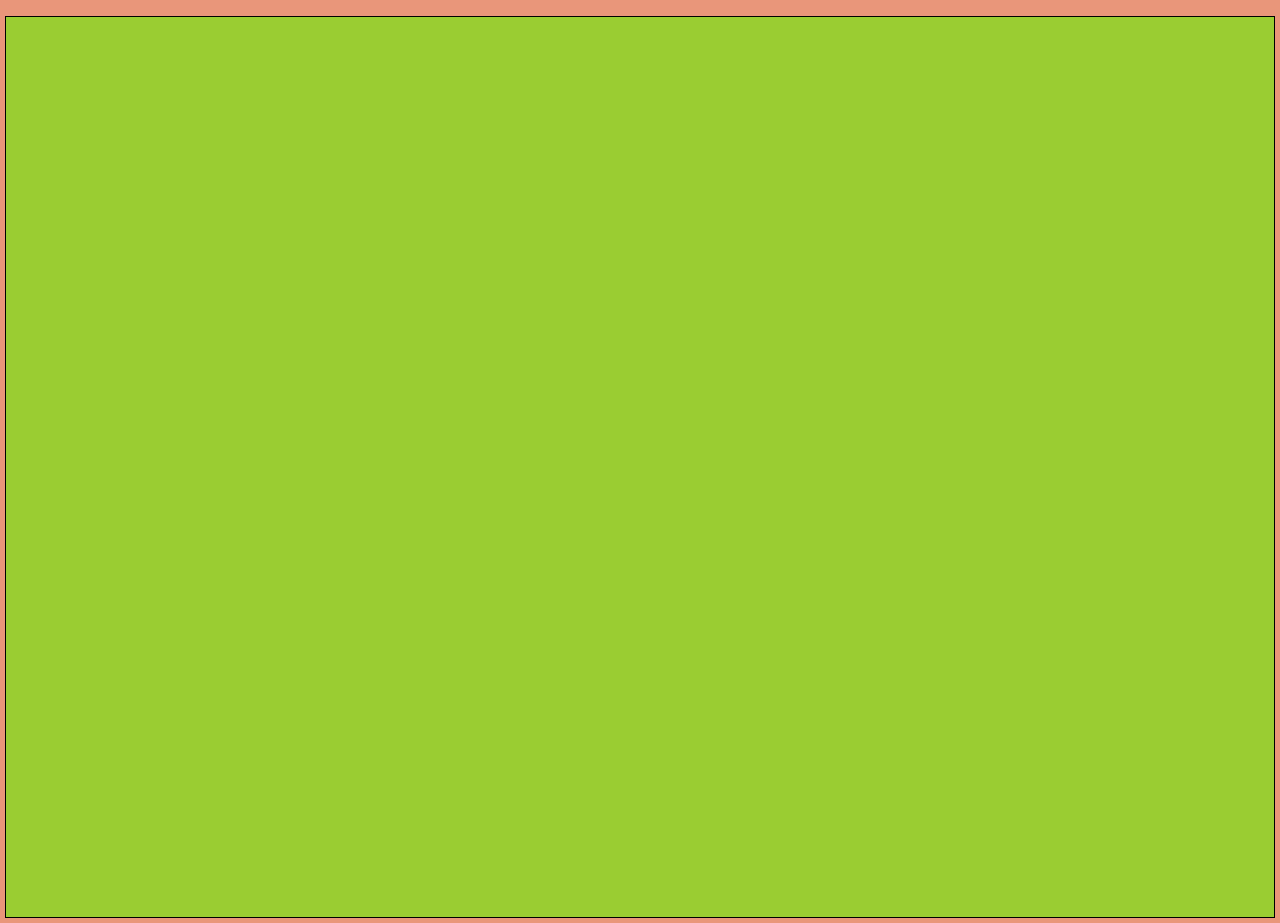
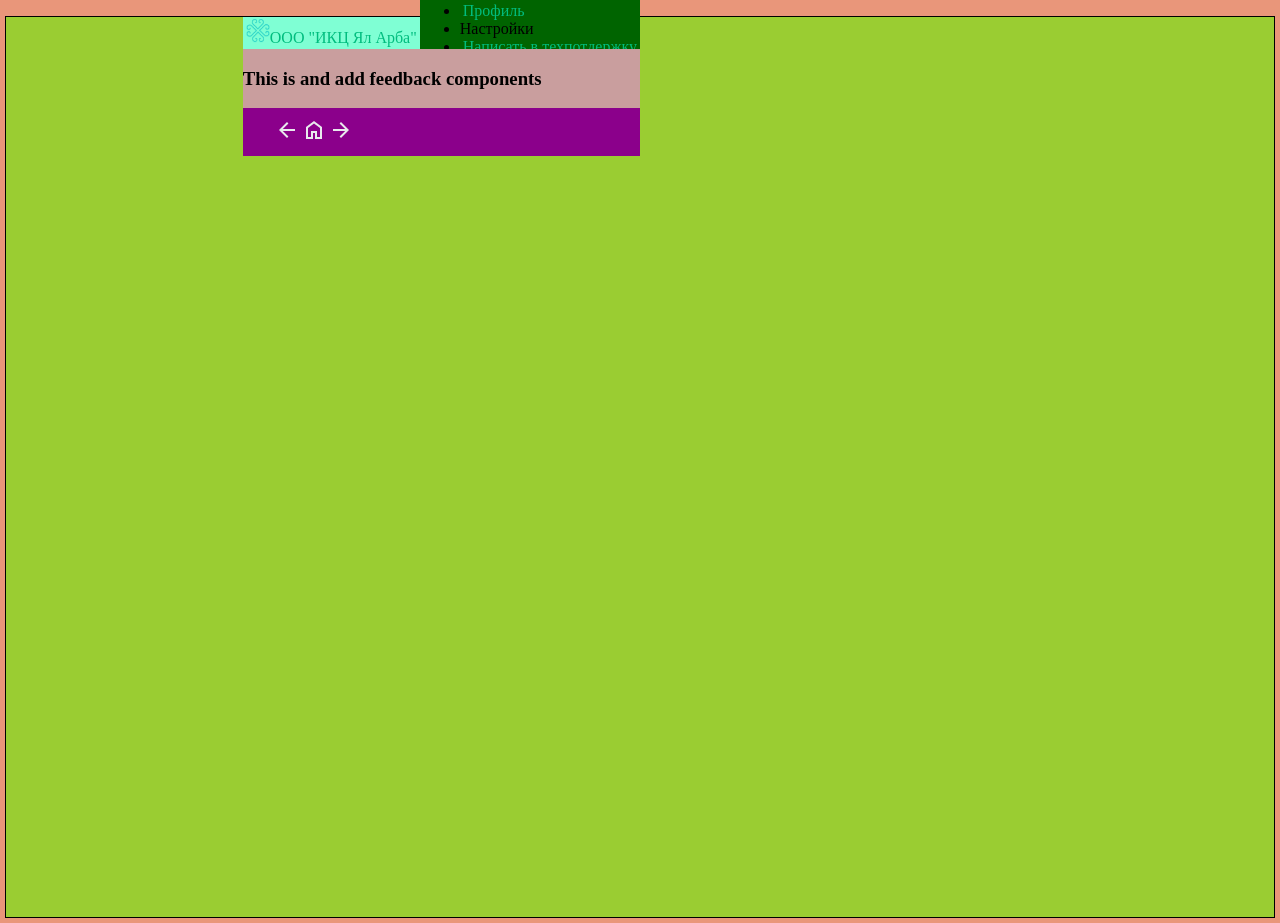
Before and after one commit to valitovgaziz/spa_, a Vue app: page /feetback in a window 1280 px wide. Before the commit this address had no page. Built offline with nearby package versions, Linux system fonts and the light colour scheme.

Commit message:
Feedback page, component and router added.

```diff
--- /dev/null
+++ b/src/components/feetback.vue
@@ -0,0 +1,17 @@
+<template>
+    <div class="fetback">
+        <h3>This is and add feedback components</h3>
+    </div>
+</template>
+
+<style scoped>
+.fetback{
+    background: rgb(201, 158, 158);
+}
+</style>
+
+<script>
+export default {
+    name: 'feedback',
+}
+</script>
--- a/src/components/header.vue
+++ b/src/components/header.vue
@@ -7,7 +7,7 @@
                 <li><router-link to="/profile">Профиль</router-link></li>
                 <li>Настройки</li>
                 <li><router-link to="/support">Написать в техпотдержку</router-link></li>
-                <li>Оставить отзыв</li>
+                <li> <router-link to="/feetback">Оставить отзыв</router-link></li>
                 <li>Вход/Выход</li>
             </ul>
         </div>
--- a/src/components/support.vue
+++ b/src/components/support.vue
@@ -1,10 +1,10 @@
 <template>
-    <div class="support">
+    <div class="main">
         <h3>This is an message send to support page</h3>
     </div>
 </template>
 
-<style>
+<style scoped>
 .support {
     background-color: darkkhaki;
 }
--- a/src/router/index.js
+++ b/src/router/index.js
@@ -1,5 +1,4 @@
 import { createRouter, createWebHistory } from 'vue-router'
-import HomeView from '../views/HomeView.vue'
 
 const router = createRouter({
   history: createWebHistory(import.meta.env.BASE_URL),
@@ -7,7 +6,7 @@ const router = createRouter({
     {
       path: '/',
       name: 'home',
-      component: HomeView,
+      component: () => import('../views/HomeView.vue'),
     },
     {
       path: '/about',
@@ -25,7 +24,12 @@ const router = createRouter({
     {
       path: '/support',
       name: 'support',
-      component: () => import('../views/Support.vue'),
+      component: () => import('../views/SupportView.vue'),
+    },
+    {
+      path: '/feetback',
+      name: 'feetback',
+      component: () => import('../views/FeetbackView.vue'),
     }
   ],
 })
--- a/src/views/AboutView.vue
+++ b/src/views/AboutView.vue
@@ -7,11 +7,6 @@
 </template>
 
 <style scoped>
-@media (min-width: 1024px) {
-  .about {
-    background-color: rgb(179, 231, 185);
-  }
-}
 </style>
 
 
--- /dev/null
+++ b/src/views/FeetbackView.vue
@@ -0,0 +1,26 @@
+<template>
+    <div class="main">
+        <Header />
+        <Feetback />
+        <Footer />
+    </div>
+</template>
+
+<style scoped>
+</style>
+
+
+
+<script>
+import Header from '../components/header.vue';
+import Footer from '../components/footer.vue';
+import Feetback from '../components/feetback.vue';
+
+export default {
+    components: {
+        Header,
+        Footer,
+        Feetback,
+    },
+};
+</script>
--- a/src/views/HomeView.vue
+++ b/src/views/HomeView.vue
@@ -7,7 +7,7 @@
 </template>
 
 
-<style scoped>
+<style>
 .main {
   min-height: fit-content;
   width: 100%;
--- a/src/views/ProfileView.vue
+++ b/src/views/ProfileView.vue
@@ -8,25 +8,7 @@
 
 
   <style scoped>
-  .main {
-    min-height: fit-content;
-    width: 100%;
-    display: flex;
-    align-items: center;
-    flex-direction: column;
-    justify-content: space-between;
-    background-color: wheat;
-  }
 
-  @media (min-width: 1024px) {
-    .main {
-      min-height: 100vh;
-      display: flex;
-      align-items: center;
-      flex-direction: column;
-      justify-content: space-between;
-    }
-  }
   </style>
 
   <script>
--- a/src/views/Support.vue
+++ b/src/views/SupportView.vue
@@ -1,16 +1,13 @@
 <template>
     <div class="main">
       <Header />
+      <Support />
       <Footer />
     </div>
   </template>
 
   <style scoped>
-  @media (min-width: 1024px) {
-    .about {
-      background-color: rgb(179, 231, 185);
-    }
-  }
+
   </style>
 
 
```
